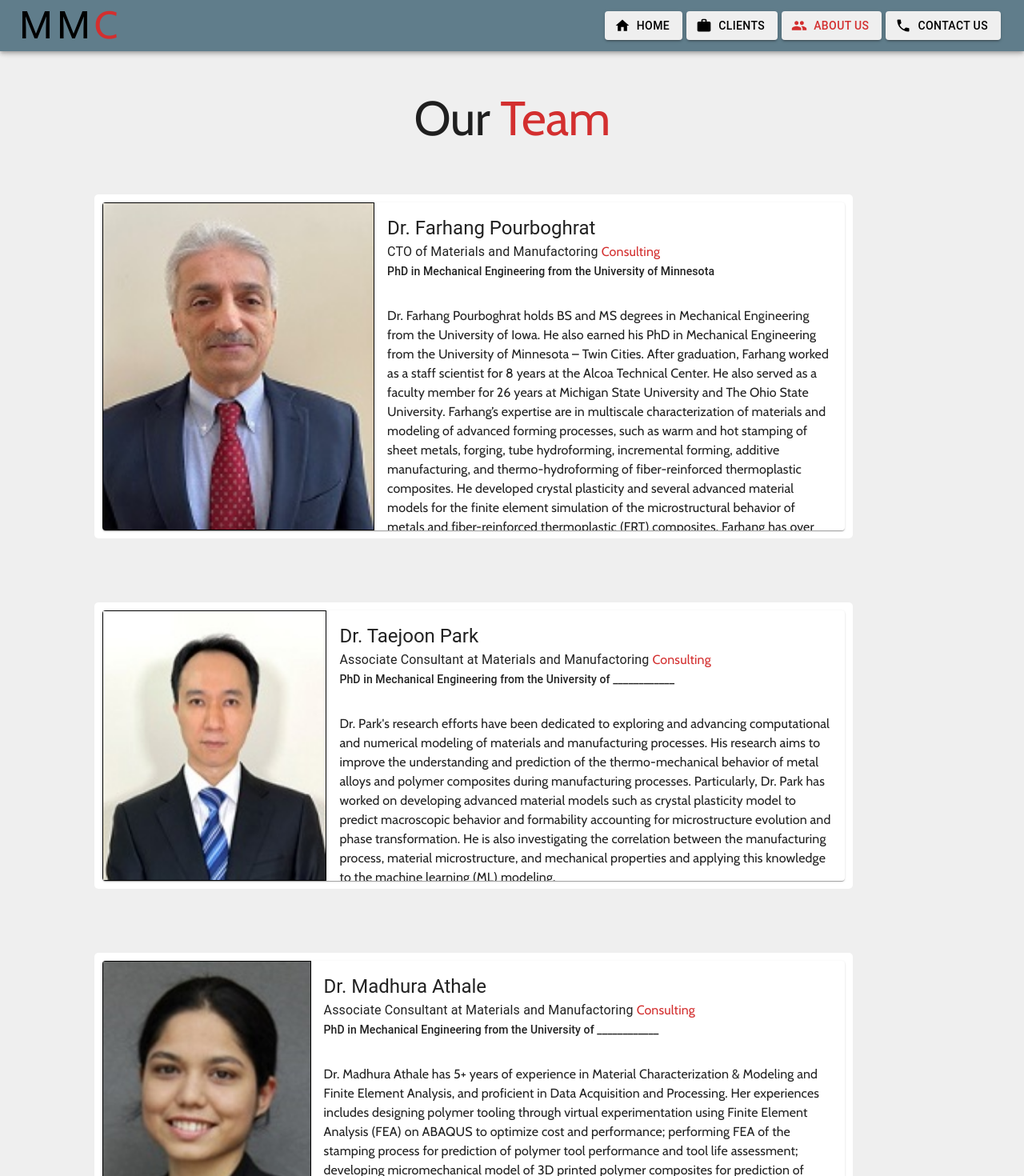
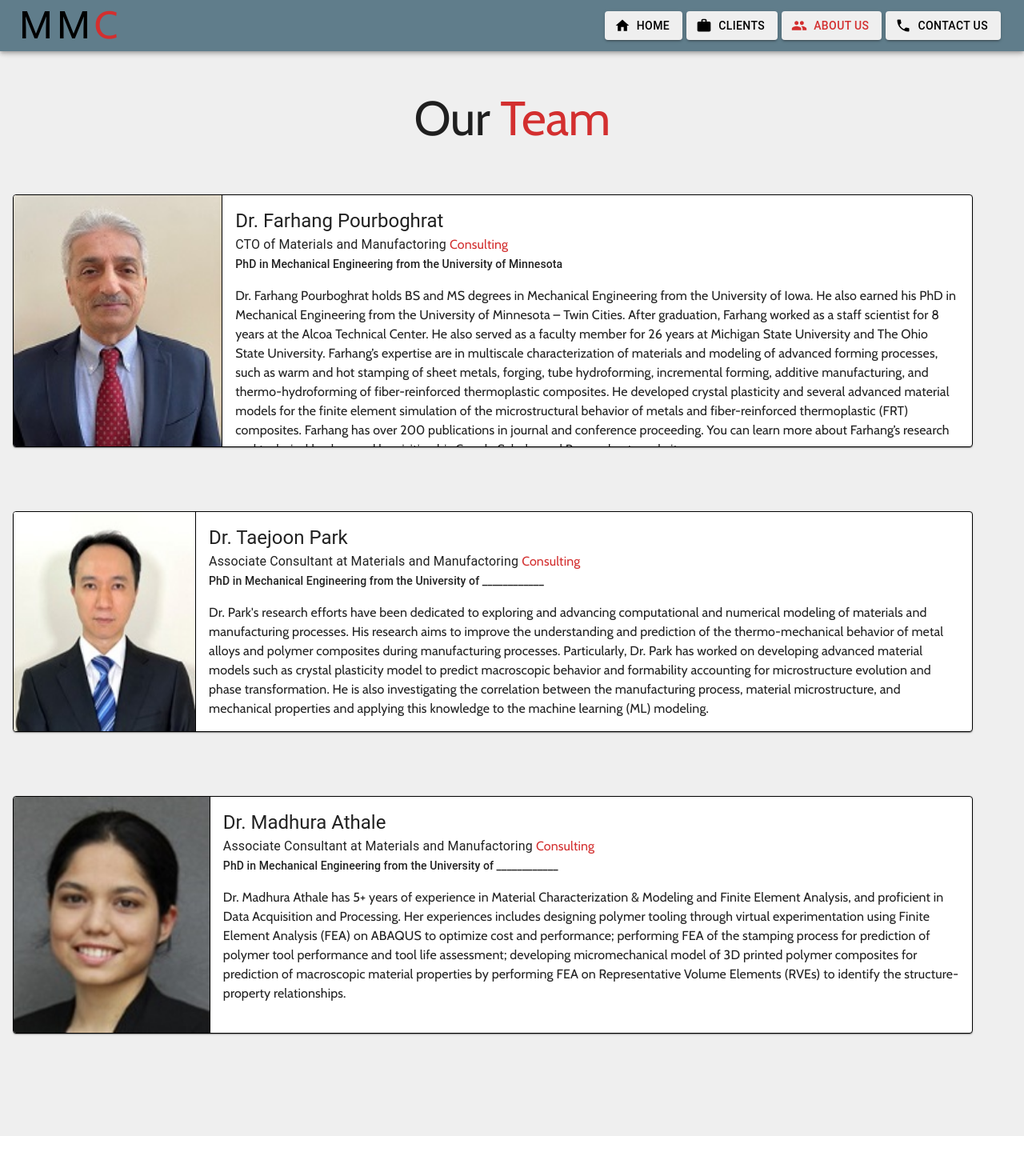
Before and after one commit to kekons4/MMC-Website, a React (Vite) app in the folder mmc-website/: page /about in a window 1280 px wide. Shown: the top 1470 px of the page at 80% size. Built offline with nearby package versions, Linux system fonts and the light colour scheme.

Commit message:
added scroll overflow to the card content section of each member

```diff
--- a/mmc-website/src/AboutUs/AboutUs.jsx
+++ b/mmc-website/src/AboutUs/AboutUs.jsx
@@ -9,11 +9,11 @@ function AboutUs() {
     return(
         <main className={classes.container}>
             <Typography variant='h2' align='center' color="textPrimary" sx={{fontWeight: 400, marginBottom: "75px", fontFamily: "Cabin"}} gutterBottom>Our <span className={classes.consulting}>Team</span></Typography>
-            <Container maxWidth="md">
-                <Grid container columns={4} rowSpacing={2} columnSpacing={{xs: 1, sm: 2, md: 2}}>
-                    <Grid container columnSpacing={{xs: 1, sm: 2, md: 10}} sx={{marginBottom: "5rem", backgroundColor: "white", padding: "10px", borderRadius: "5px"}}>
-                        <Card sx={{display: "flex"}}>
-                            <CardMedia component="img" image='../images/farhang.jpg' alt='picture of Dr. Pourboghrat' sx={{border: "1px black solid", width: "100%"}} />
+            <Container maxWidth="lg">
+                <Grid container spacing={2} direction="column" justifyContent="center" alignItems="center" >
+                    <Grid container columnSpacing={{xs: 1, sm: 2, md:4}} sx={{marginBottom: "5rem", borderRadius: "5px"}}>
+                        <Card sx={{display: "flex", border: "1px black solid", maxWidth: 1400}}>
+                            <CardMedia component="img" image='../images/farhang.jpg' alt='picture of Dr. Pourboghrat' sx={{borderRight: "1px black solid"}} />
                             <Box sx={{display: "flex", flexDirection: "column"}}>
                                 <CardContent>
                                     <Typography variant='h5' component="div">
@@ -24,17 +24,17 @@ function AboutUs() {
                                         PhD in Mechanical Engineering from the University of Minnesota
                                     </Typography>
                                 </CardContent>
-                                <Box>
-                                    <Typography variant='p' component="div" sx={{padding: "1rem"}}>
+                                <Box sx={{overflow: "scroll", maxHeight: 200}}>
+                                    <Typography variant='p' component="div" sx={{paddingBottom: "1rem", paddingRight: "1rem", paddingLeft: "1rem"}}>
                                         Dr. Farhang Pourboghrat holds BS and MS degrees in Mechanical Engineering from the University of Iowa. He also earned his PhD in Mechanical Engineering from the University of Minnesota – Twin Cities.  After graduation, Farhang worked as a staff scientist for 8 years at the Alcoa Technical Center. He also served as a faculty member for 26 years at Michigan State University and The Ohio State University. Farhang’s expertise are in multiscale characterization of materials and modeling of advanced forming processes, such as warm and hot stamping of sheet metals, forging, tube hydroforming, incremental forming, additive manufacturing, and thermo-hydroforming of fiber-reinforced thermoplastic composites.  He developed  crystal plasticity and several advanced material models for the finite element simulation of the microstructural behavior of metals and fiber-reinforced thermoplastic (FRT) composites. Farhang has over 200 publications in journal and conference proceeding. You can learn more about Farhang’s research and technical background by visiting his Google Scholar and Researchgate websites.
                                     </Typography>
                                 </Box>
                             </Box>
                         </Card>
                     </Grid>
-                    <Grid container columnSpacing={{xs: 1, sm: 2, md: 10}} sx={{marginBottom: "5rem", backgroundColor: "white", padding: "10px", borderRadius: "5px"}}>
-                        <Card sx={{display: "flex"}}>
-                            <CardMedia component="img" image='../images/taejoon.jpg' alt='picture of Dr. Taejoon Park' sx={{border: "1px black solid", width: "100%"}} />
+                    <Grid container columnSpacing={{xs: 1, sm: 2, md: 4}} sx={{marginBottom: "5rem", borderRadius: "5px"}}>
+                        <Card sx={{display: "flex", border: "1px black solid"}}>
+                            <CardMedia component="img" image='../images/taejoon.jpg' alt='picture of Dr. Taejoon Park' sx={{borderRight: "1px black solid", width: "100%"}} />
                             <Box sx={{display: "flex", flexDirection: "column"}}>
                                 <CardContent>
                                     <Typography variant='h5' component="div">
@@ -45,17 +45,17 @@ function AboutUs() {
                                         PhD in Mechanical Engineering from the University of ____________
                                     </Typography>
                                 </CardContent>
-                                <Box>
-                                    <Typography variant='p' component="div" sx={{padding: "1rem"}}>
+                                <Box sx={{overflow: "scroll", maxHeight: 200}}>
+                                    <Typography variant='p' component="div" sx={{paddingBottom: "1rem", paddingRight: "1rem", paddingLeft: "1rem"}}>
                                         Dr. Park's research efforts have been dedicated to exploring and advancing computational and numerical modeling of materials and manufacturing processes. His research aims to improve the understanding and prediction of the thermo-mechanical behavior of metal alloys and polymer composites during manufacturing processes. Particularly, Dr. Park has worked on developing advanced material models such as crystal plasticity model to predict macroscopic behavior and formability accounting for microstructure evolution and phase transformation. He is also investigating the correlation between the manufacturing process, material microstructure, and mechanical properties and applying this knowledge to the machine learning (ML) modeling.
                                     </Typography>
                                 </Box>
                             </Box>
                         </Card>
                     </Grid>
-                    <Grid container columnSpacing={{xs: 1, sm: 2, md: 10}} sx={{marginBottom: "5rem", backgroundColor: "white", padding: "10px", borderRadius: "5px"}}>
-                        <Card sx={{display: "flex"}}>
-                            <CardMedia component="img" image='../images/madhura.jpg' alt='picture of Dr. Madhura Athale' sx={{border: "1px black solid", width: "100%"}} />
+                    <Grid container columnSpacing={{xs: 1, sm: 2, md: 4}} sx={{marginBottom: "5rem", borderRadius: "5px"}}>
+                        <Card sx={{display: "flex", border: "1px black solid"}}>
+                            <CardMedia component="img" image='../images/madhura.jpg' alt='picture of Dr. Madhura Athale' sx={{borderRight: "1px black solid", width: "100%"}} />
                             <Box sx={{display: "flex", flexDirection: "column"}}>
                                 <CardContent>
                                     <Typography variant='h5' component="div">
@@ -66,8 +66,8 @@ function AboutUs() {
                                         PhD in Mechanical Engineering from the University of ____________
                                     </Typography>
                                 </CardContent>
-                                <Box>
-                                    <Typography variant='p' component="div" sx={{padding: "1rem"}}>
+                                <Box sx={{overflow: "scroll", maxHeight: 200}}>
+                                    <Typography variant='p' component="div" sx={{paddingBottom: "1rem", paddingRight: "1rem", paddingLeft: "1rem"}}>
                                         Dr. Madhura Athale has 5+ years of experience in Material Characterization & Modeling and Finite Element Analysis, and proficient in Data Acquisition and Processing. Her experiences includes designing polymer tooling through virtual experimentation using Finite Element Analysis (FEA) on ABAQUS to optimize cost and performance; performing FEA of the stamping process for prediction of polymer tool performance and tool life assessment; developing micromechanical model of 3D printed polymer composites for prediction of macroscopic material properties by performing FEA on Representative Volume Elements (RVEs) to identify the structure-property relationships.
                                     </Typography>
                                 </Box>
```
